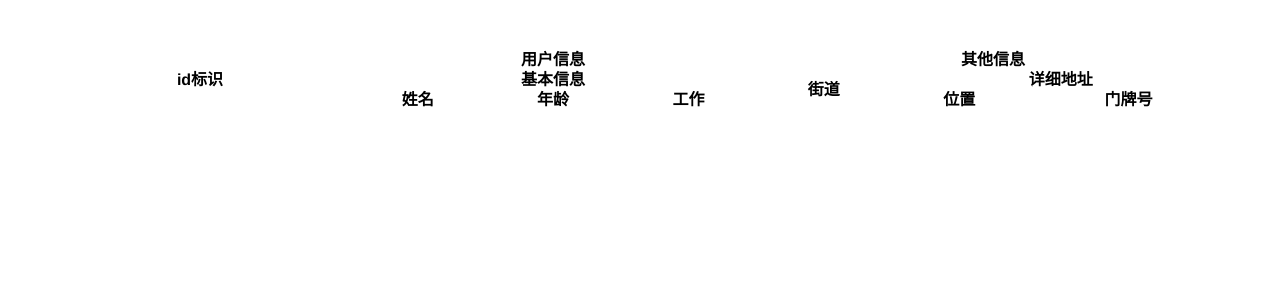
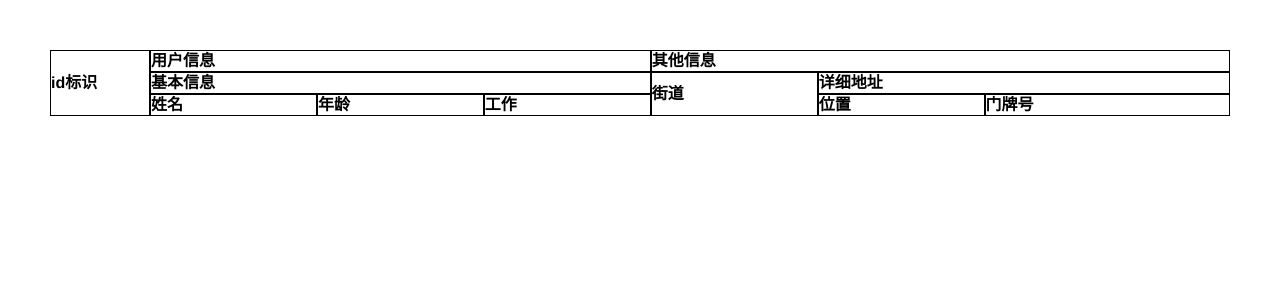
Before and after one commit to kitorv/voce-ui, a Vue app: page / in a window 1280 px wide. Shown: the top 300 px of the page. Built offline with nearby package versions, Linux system fonts and the light colour scheme.

Commit message:
列宽设置

```diff
--- a/packages/components/datagrid-col.vue
+++ b/packages/components/datagrid-col.vue
@@ -9,16 +9,11 @@ export default {
   },
   computed: {
     style() {
-      let { width, minWidth } = this.column;
+      let { width } = this.column;
       if (typeof width === "number") {
         width = `${width}px`;
       }
-      if (typeof minWidth === "number") {
-        minWidth = `${minWidth}px`;
-      }
-      console.log({ width, minWidth });
-
-      return { width, minWidth:width };
+      return { width, minWidth: width };
     }
   }
 };
--- a/packages/components/datagrid-header.vue
+++ b/packages/components/datagrid-header.vue
@@ -28,12 +28,6 @@ export default {
     datgrid() {
       return this.$parent;
     }
-  },
-  methods: {},
-  mounted() {
-    console.log(this.leafColumns);
-
-    console.log(this.columns);
   }
 };
 </script>
@@ -43,15 +37,14 @@ export default {
   // table-layout: fixed;
   border-collapse: separate;
   width: 100%;
-  font-variant:tabular-nums
-
+  font-variant: tabular-nums;
   th {
     min-width: 0;
     box-sizing: border-box;
     vertical-align: middle;
     position: relative;
     text-align: left;
-    border: 1px solid #ebeef5;
+    border: 1px solid #000;
     white-space: nowrap;
     // overflow: hidden;
     // user-select: none;
@@ -66,7 +59,7 @@ export default {
   display: inline-block;
   box-sizing: border-box;
   text-overflow: ellipsis;
- white-space: nowrap;
+  white-space: nowrap;
   line-height: 20px;
 }
 </style>
--- a/src/App.vue
+++ b/src/App.vue
@@ -13,14 +13,14 @@ export default {
   data() {
     return {
       columns: [
-        { key: "id", title: "id标识", width: 300 },
+        { key: "id", title: "id标识", width: 100 },
         {
           title: "用户信息",
           children: [
             {
               title: "基本信息",
               children: [
-                { key: "name", title: "姓名", minWidth: 300 },
+                { key: "name", title: "姓名" },
                 { key: "age", title: "年龄" },
                 { key: "work", title: "工作" }
               ]
```
